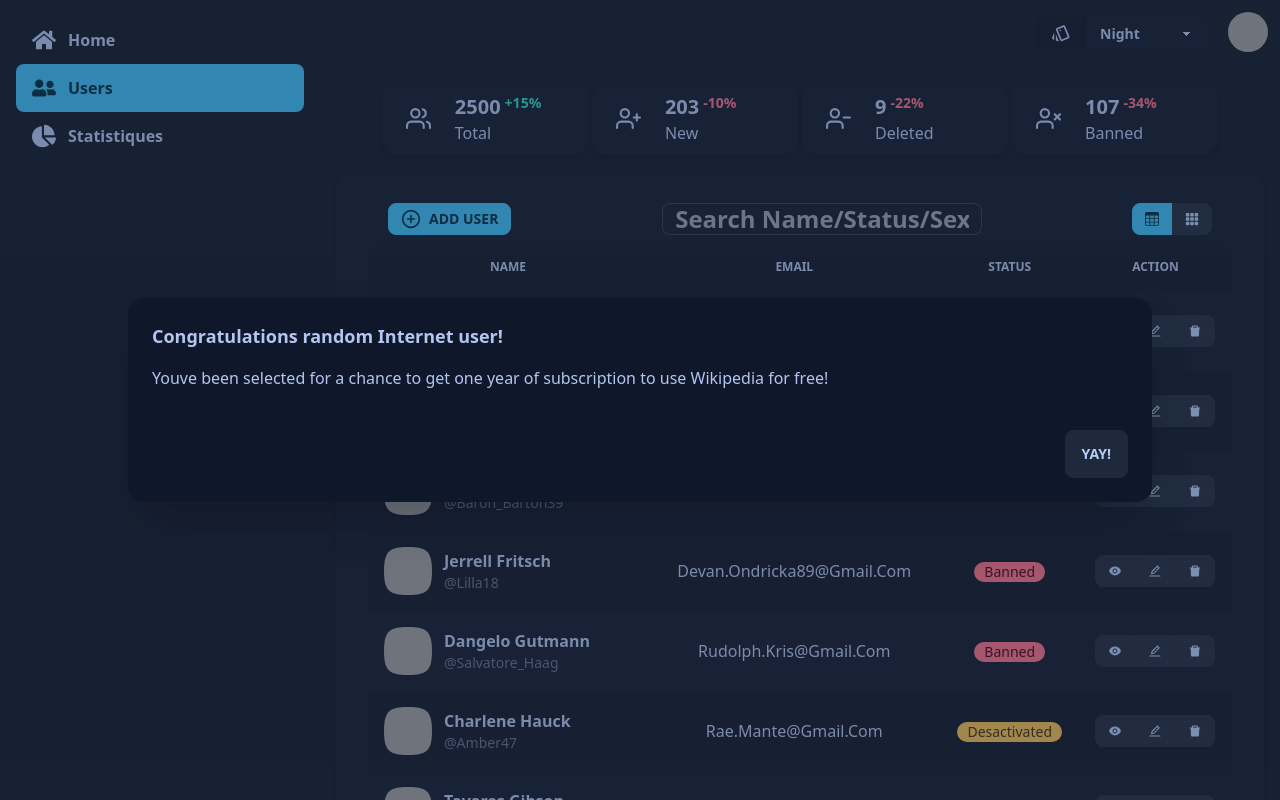
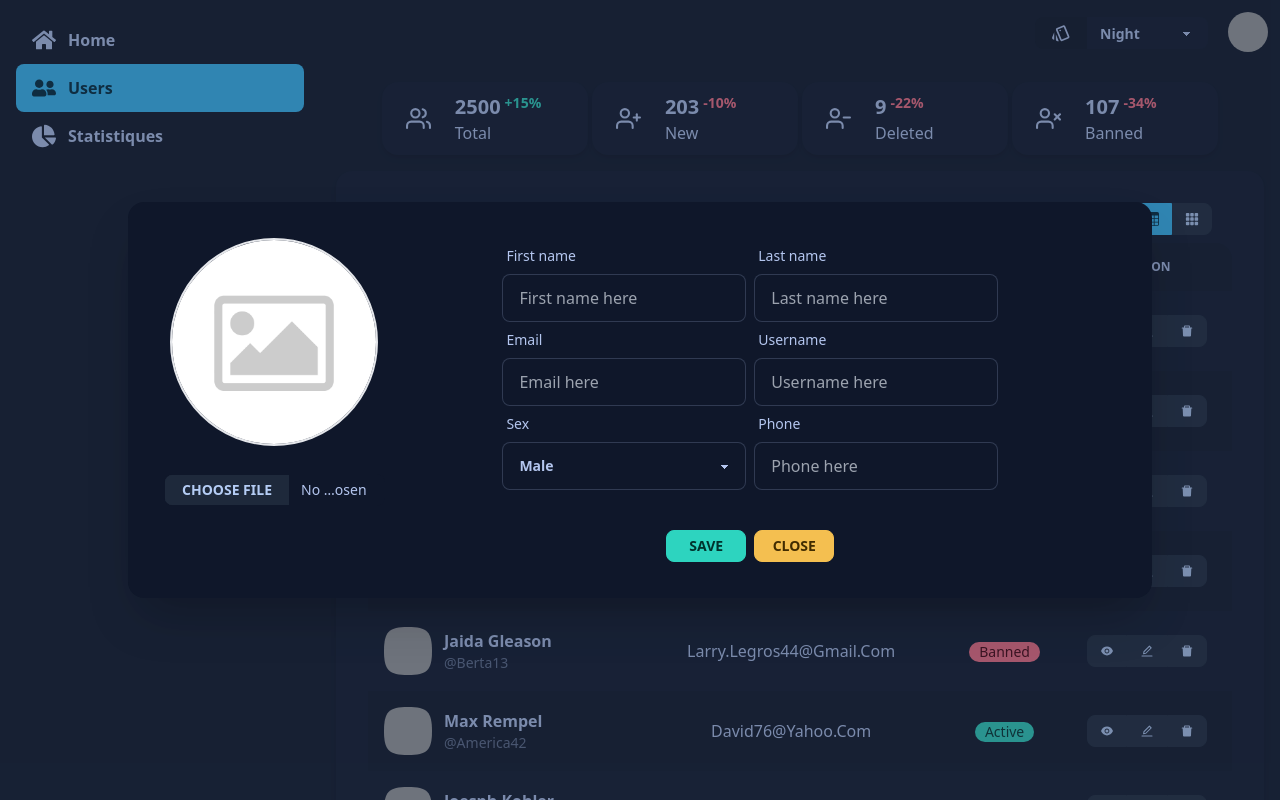
Before and after one commit to ichala/react-dashboard-ui, a React (Create React App) app: page /users in a window 1280 px wide. Both pictures are taken after a click on the label "ADD USER". Built offline with nearby package versions, Linux system fonts and the light colour scheme; grey boxes are pictures that could not be loaded; the HTML template or start-up script is replaced by a standard one.

Commit message:
Add User form

```diff
--- /dev/null
+++ b/src/Components/Users/DataGridCardLayout/AddUser.jsx
@@ -0,0 +1,91 @@
+import React, { useState } from 'react';
+import toast from 'react-hot-toast';
+import { FiPlusCircle } from 'react-icons/fi';
+import Modal from '../../Modal/Modal';
+
+function AddUser() {
+  const [ImageSrc, setImageSrc] = useState('assets/images/no-image.png');
+  const reader = new FileReader();
+  const handleSave = () => { toast.success('User Saved !'); };
+
+  return (
+    <Modal btnIcon={<FiPlusCircle size={20} />} btnTitle="Add User" modalTitle="Add a new user">
+      <div className=" w-full flex flex-col  md:flex-row justify-center items-center p-3 ">
+        <div className="flex flex-col gap-3 justify-center lg:self-start items-center">
+          <div className="avatar">
+            <div className="w-52 rounded-full border-2">
+              <img alt="" src={ImageSrc} />
+            </div>
+          </div>
+          <input
+            type="file"
+            className="file-input file-input-sm focus:outline-0 w-full  mt-4"
+            onChange={(e) => {
+              reader.readAsDataURL(e.target.files[0]);
+              reader.onload = () => { setImageSrc(reader.result); };
+            }}
+          />
+        </div>
+        <div className="flex flex-col  items-center w-full">
+          <div className="flex md:flex-row flex-col justify-center items-center gap-2 w-full">
+            <div className="form-control md:w-1/3 w-full ">
+              <label className="label">
+                <span className="label-text">First name</span>
+              </label>
+              <input type="text" placeholder="First name here" className="input input-bordered w-full " />
+            </div>
+            <div className="form-control md:w-1/3 w-full ">
+              <label className="label">
+                <span className="label-text">Last name</span>
+              </label>
+              <input type="text" placeholder="Last name here" className="input input-bordered w-full " />
+            </div>
+
+          </div>
+          <div className="flex md:flex-row flex-col justify-center items-center gap-2 w-full">
+            <div className="form-control md:w-1/3 w-full ">
+              <label className="label">
+                <span className="label-text">Email</span>
+              </label>
+              <input type="text" placeholder="Email here" className="input input-bordered w-full " />
+            </div>
+            <div className="form-control md:w-1/3 w-full ">
+              <label className="label">
+                <span className="label-text">Username</span>
+              </label>
+              <input type="text" placeholder="Username here" className="input input-bordered w-full " />
+            </div>
+          </div>
+          <div className="flex md:flex-row flex-col justify-center items-center gap-2 w-full">
+            <div className="form-control md:w-1/3 w-full ">
+              <label className="label">
+                <span className="label-text">Sex</span>
+              </label>
+              <select className="select select-bordered capitalize w-100 ">
+                <option value="male">male</option>
+                <option value="female">female</option>
+              </select>
+            </div>
+            <div className="form-control md:w-1/3 w-full ">
+              <label className="label">
+                <span className="label-text">Phone</span>
+              </label>
+              <input type="text" placeholder="Phone here" className="input input-bordered w-full " />
+            </div>
+          </div>
+
+          <div className="flex justify-center gap-2 mt-4 items-center">
+
+            <div className="modal-action">
+              <button onClick={() => handleSave()} type="button" className="btn w-[80px] btn-success btn-sm">Save</button>
+              <label type="button" htmlFor="modal-box-content" className="btn w-[80px] btn-sm btn-warning">Close</label>
+            </div>
+
+          </div>
+        </div>
+      </div>
+    </Modal>
+  );
+}
+
+export default AddUser;
--- a/src/Pages/Users/Users.jsx
+++ b/src/Pages/Users/Users.jsx
@@ -1,6 +1,6 @@
 import React, { useEffect, useState } from 'react';
 import {
-  FiUserMinus, FiUserPlus, FiUsers, FiUserX, FiPlusCircle,
+  FiUserMinus, FiUserPlus, FiUsers, FiUserX,
 } from 'react-icons/fi';
 
 import {
@@ -10,6 +10,7 @@ import SmallStatsCard from '../../Components/Cards/SmallStatsCard';
 import DataGridCardLayout from '../../Components/Users/DataGridCardLayout/UserDataGridCardLayout';
 import UserDataTableLayout from '../../Components/Users/DataGridCardLayout/UserDataTableLayout';
 import createRandomUser from '../../@FakeDB/generate';
+import AddUser from '../../Components/Users/DataGridCardLayout/AddUser';
 
 function Users() {
   const [DataLayout, setDataLayout] = useState('Table');
@@ -27,7 +28,7 @@ function Users() {
   };
   useEffect(() => {
     const GeneratedUsers = [];
-    Array.from({ length: 40 }).forEach(() => {
+    Array.from({ length: 10 }).forEach(() => {
       GeneratedUsers.push(createRandomUser());
     });
     // Simulate Api Calls
@@ -78,10 +79,7 @@ function Users() {
               <div className="card w-full bg-base-100 shadow-md">
                 <div className="card-body">
                   <div className="card-actions justify-between items-center px-5">
-                    <label htmlFor="new-user-modal" type="button" className="btn btn-primary btn-sm gap-2">
-                      <FiPlusCircle size={20} />
-                      Add User
-                    </label>
+                    <AddUser />
                     <input onChange={(e) => filterUsers(e.target.value)} type="text" placeholder="Search Name/Status/Sex..." className="input focus:outline-0 font-semibold md:text-2xl md:input-sm input-bordered  w-full max-w-xs " />
                     <div className="btn-group">
                       <button onClick={() => setDataLayout('Table')} type="button" className={`btn btn-sm ${DataLayout === 'Table' && 'btn-active'}`}>
@@ -93,16 +91,15 @@ function Users() {
                     </div>
                   </div>
                   {DataLayout === 'Table' ? <UserDataTableLayout Users={FiltredUsers} /> : <DataGridCardLayout Users={FiltredUsers} />}
-
-                </div>
-              </div>
-              <input type="checkbox" id="new-user-modal" className="modal-toggle" />
-              <div className="modal ">
-                <div className="modal-box  max-w-5xl">
-                  <h3 className="font-bold text-lg">Congratulations random Internet user!</h3>
-                  <p className="py-4">Youve been selected for a chance to get one year of subscription to use Wikipedia for free!</p>
-                  <div className="modal-action">
-                    <label htmlFor="new-user-modal" className="btn">Yay!</label>
+                  <div className="btn-group flex justify-center w-full mt-4">
+                    <button type="button" className="btn">«</button>
+                    <button type="button" className="btn">Page 1</button>
+                    <button
+                      type="button"
+                      className="btn"
+                    >
+                      »
+                    </button>
                   </div>
                 </div>
               </div>
--- a/src/config/global.css
+++ b/src/config/global.css
@@ -10,7 +10,7 @@
   }
 
 .modal {
-    z-index: 9999999 !important;
+    z-index: 999 !important;
    }
 
 ::-webkit-scrollbar {
```
